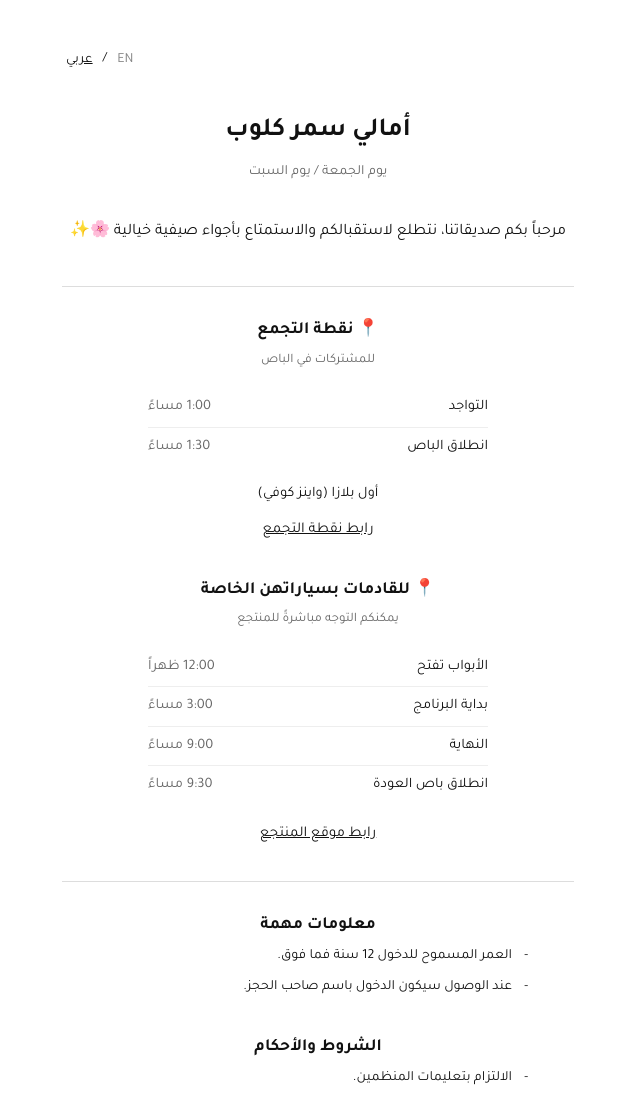
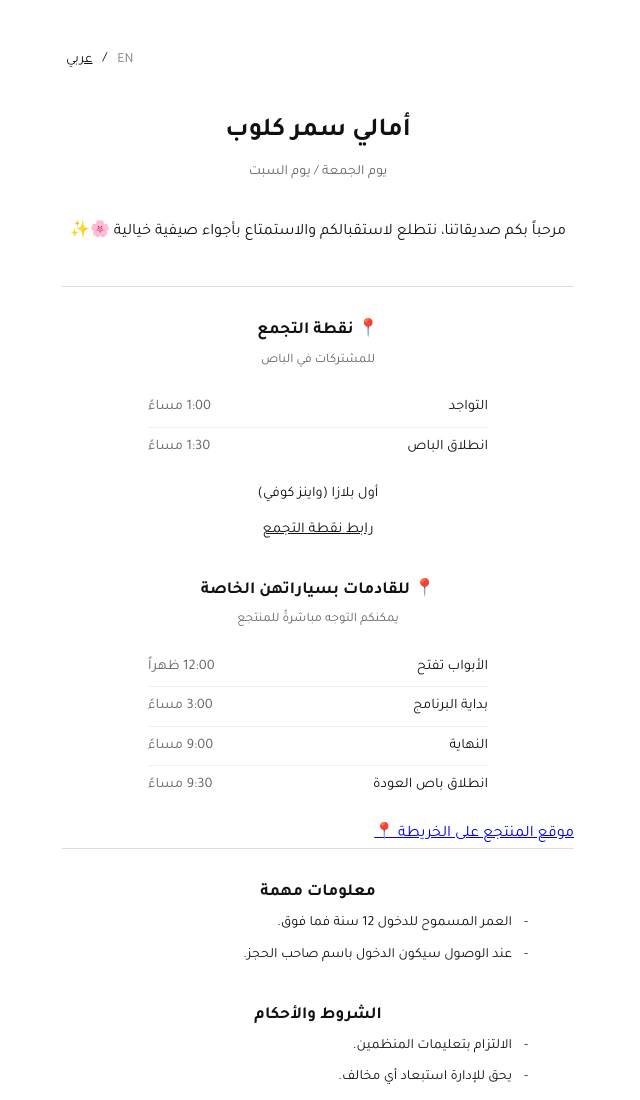
Before and after one commit to rrrorrrro-droid/amaly-confirmation, a plain HTML site: page index.html in a window 1280 px wide. Shown: the top 1100 px of the page, without its empty margins (322-962 px from the left). Drawn offline with Linux system fonts and the light colour scheme.

Commit message:
Update index.html

```diff
--- a/index.html
+++ b/index.html
@@ -186,9 +186,9 @@
         <li><span>النهاية</span><span class="t">9:00 مساءً</span></li>
         <li><span>انطلاق باص العودة</span><span class="t">9:30 مساءً</span></li>
       </ul>
-      <a class="link" href="https://goo.gl/maps/jMTqXJ22CxPzB2ER9" target="_blank" rel="noopener">رابط موقع المنتجع</a>
-    </section>
-
+<a href="https://maps.app.goo.gl/PBJwtYkdZJcL1Ej87" target="_blank" class="map-btn">
+    موقع المنتجع على الخريطة 📍
+</a>
     <hr>
 
     <section>
@@ -239,12 +239,9 @@
         <li><span>Program starts</span><span class="t">3:00 PM</span></li>
         <li><span>Ends</span><span class="t">9:00 PM</span></li>
         <li><span>Return bus</span><span class="t">9:30 PM</span></li>
-      </ul>
-      <a class="link" href="https://goo.gl/maps/jMTqXJ22CxPzB2ER9" target="_blank" rel="noopener">Resort Location</a>
-    </section>
-
-    <hr>
-
+      </ul><a href="https://maps.app.goo.gl/PBJwtYkdZJcL1Ej87" target="_blank" class="map-btn">
+    موقع المنتجع على الخريطة 📍
+</a>
     <section>
       <h2>Important Info</h2>
       <ul class="plain">
```
